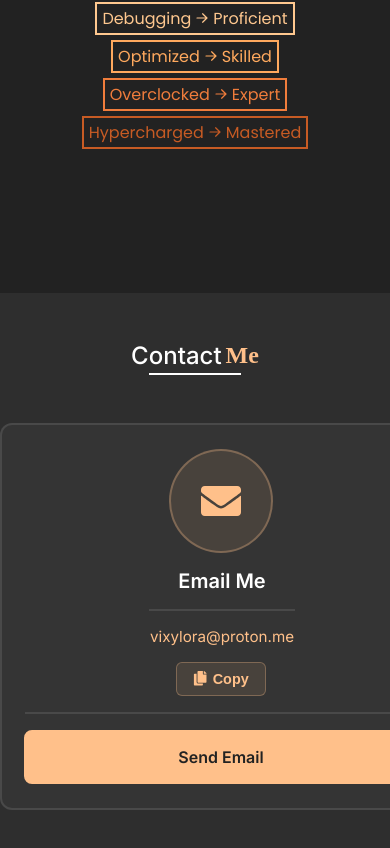
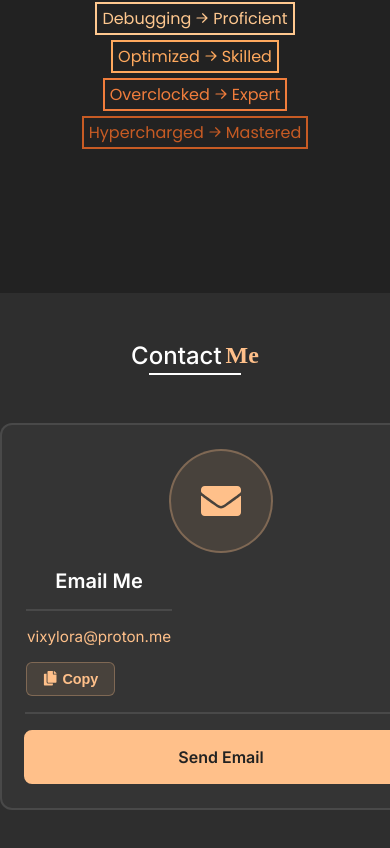
Before and after one commit to Vixylora/Vixi-Portfolio, a React (Vite) app: page / in a window 390 px wide. Shown: the part 2025-2873 px from the top of the page. Built offline with nearby package versions, Linux system fonts and the light colour scheme; no server answers; a web font is replaced by a local one.

Commit message:
Fix email text alignment to left instead of centered
Co-authored-by: Vixylora <175971333+Vixylora@users.noreply.github.com>

```diff
--- a/src/Components/Content/Contact/Contact.css
+++ b/src/Components/Content/Contact/Contact.css
@@ -354,6 +354,7 @@
   font-style: normal;
   word-break: break-all;
   font-size: 1rem;
+  text-align: left;
 }
 
 .email-actions-row {
@@ -446,6 +447,15 @@
     text-align: center;
   }
 
+  /* Keep email text left-aligned even on mobile */
+  #EmailContainer #StatusText {
+    text-align: left;
+  }
+
+  #EmailContainer #Discordtext {
+    align-items: flex-start;
+  }
+
   #AvatarContainer {
     width: 100px;
     height: 100px;
```
